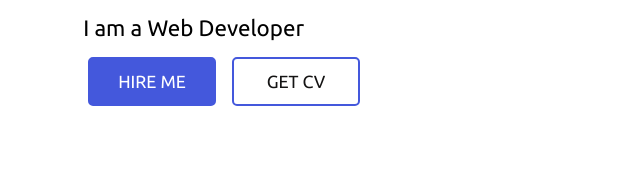
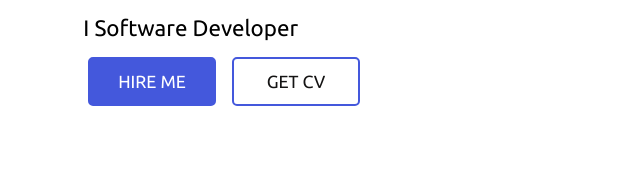
Before and after one commit to Prakashpradhangit/MyPortfolio, a plain HTML site: page index.html in a window 1280 px wide. Shown: the part 308-493 px from the top of the page, 0-640 px from the left. Drawn offline with nearby package versions, Linux system fonts and the light colour scheme.

Commit message:
web to software dev changed

```diff
--- a/index.html
+++ b/index.html
@@ -58,7 +58,7 @@
     <div class="left">
       <div class="text">Hey</div>
       <div class="name">I am Prakash</div>
-      <div class="title">I am a Web Developer</div>
+      <div class="title">I Software Developer</div>
 
       <!-- button Hire me and Get CV-->
       <div class="button">
```
